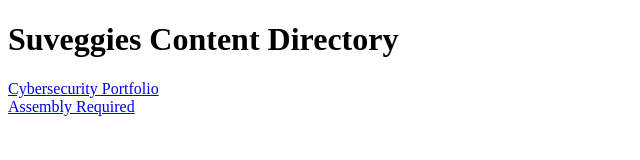
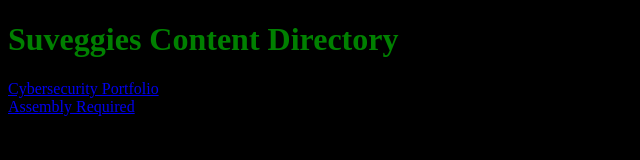
Before and after one commit to Suveggies/suveggies.github.io, a plain HTML site: page index.html in a window 1280 px wide. Shown: the whole page, without its empty margins (0-640 px from the left). Drawn offline with Linux system fonts and the light colour scheme.

Commit message:
Add styling to directory

```diff
--- a/index.html
+++ b/index.html
@@ -3,12 +3,15 @@
 
 <head>
     <title>Suveggies Github Pages</title>
+    <link rel="stylesheet" href="./style.css">
 </head>
 
 <body>
-    <h1>Suveggies Content Directory</h1>
-    <a href="https://suveggies.github.io/portfolio/">Cybersecurity Portfolio</a>
-    <br>
-    <a href="https://suveggies.github.io/assembly-required/">Assembly Required</a>
+    <div class="content">
+        <h1>Suveggies Content Directory</h1>
+        <a href="https://suveggies.github.io/portfolio/">Cybersecurity Portfolio</a>
+        <br>
+        <a href="https://suveggies.github.io/assembly-required/">Assembly Required</a>
+    </div>
 </body>
 </html>
--- /dev/null
+++ b/style.css
@@ -0,0 +1,8 @@
+body {
+    background-color: black;
+}
+
+.content {
+    justify-content: center;
+    color: green;
+}
```
